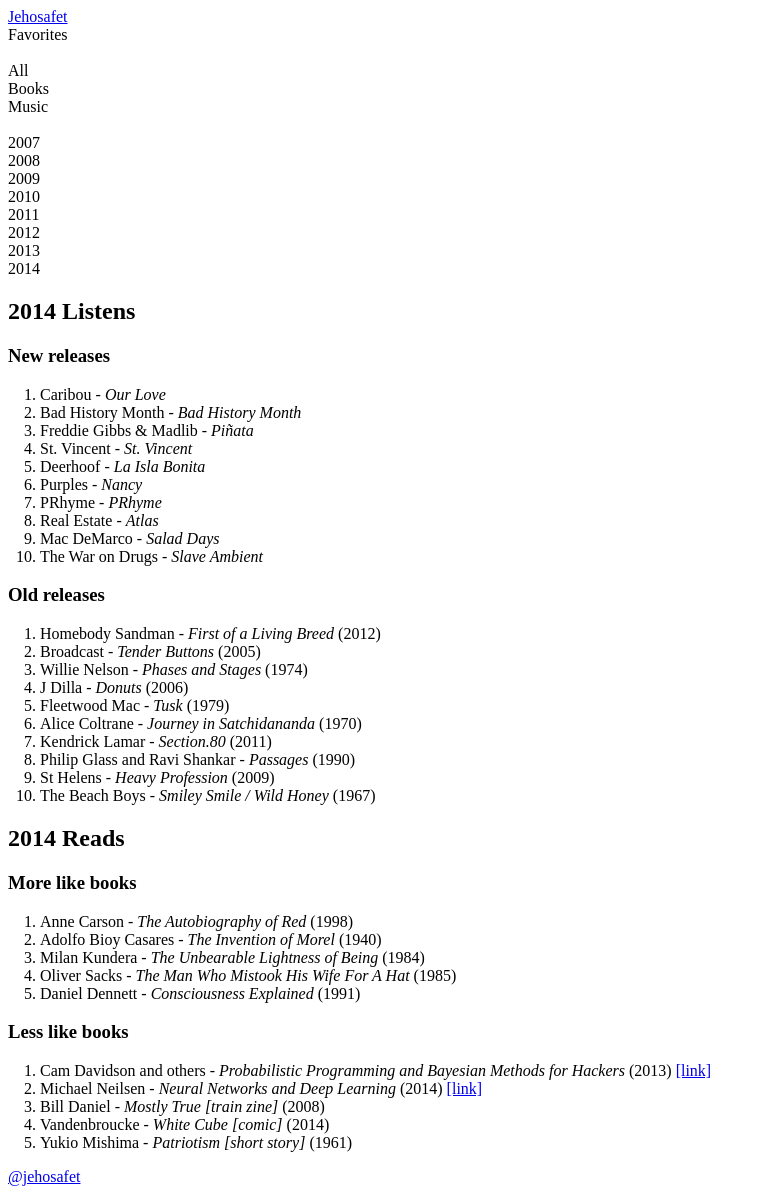
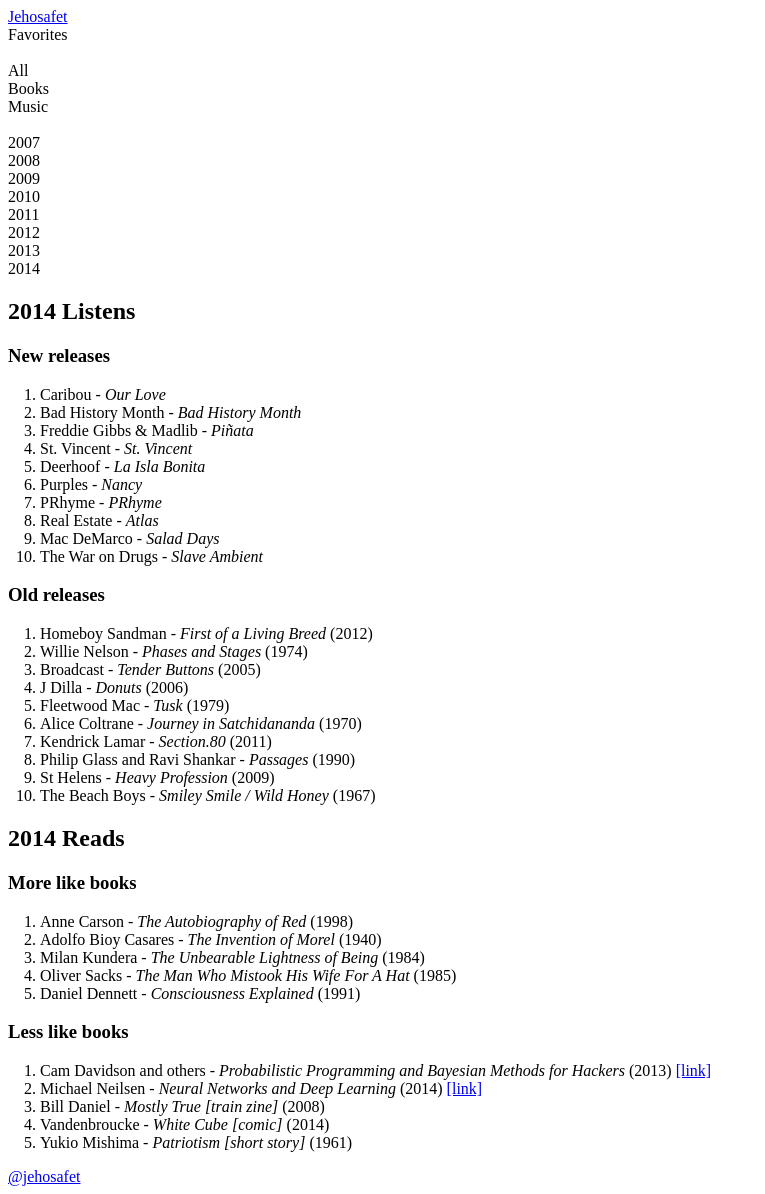
Before and after one commit to mobeets/mobeets.github.io, a Jekyll site: the page built from favorites.html, in a window 1280 px wide. Shown: the whole page, without its empty margins (0-765 px from the left). Built offline with Jekyll 4.4.1, drawn with Linux system fonts in a browser that asks for light colours; nearby versions of some CDN libraries; some web fonts are replaced.

Commit message:
2014 album list update

```diff
--- a/_data/albums.yml
+++ b/_data/albums.yml
@@ -619,21 +619,21 @@
     old_releases:
         -
             pos: 1
-            artist: "Homebody Sandman"
+            artist: "Homeboy Sandman"
             album: "First of a Living Breed"
             year: 2012
 
         -
             pos: 2
+            artist: "Willie Nelson"
+            album: "Phases and Stages"
+            year: 1974
+
+        -
+            pos: 3
             artist: "Broadcast"
             album: "Tender Buttons"
             year: 2005
-
-        -
-            pos: 3
-            artist: "Willie Nelson"
-            album: "Phases and Stages"
-            year: 1974
 
         -
             pos: 4
```
